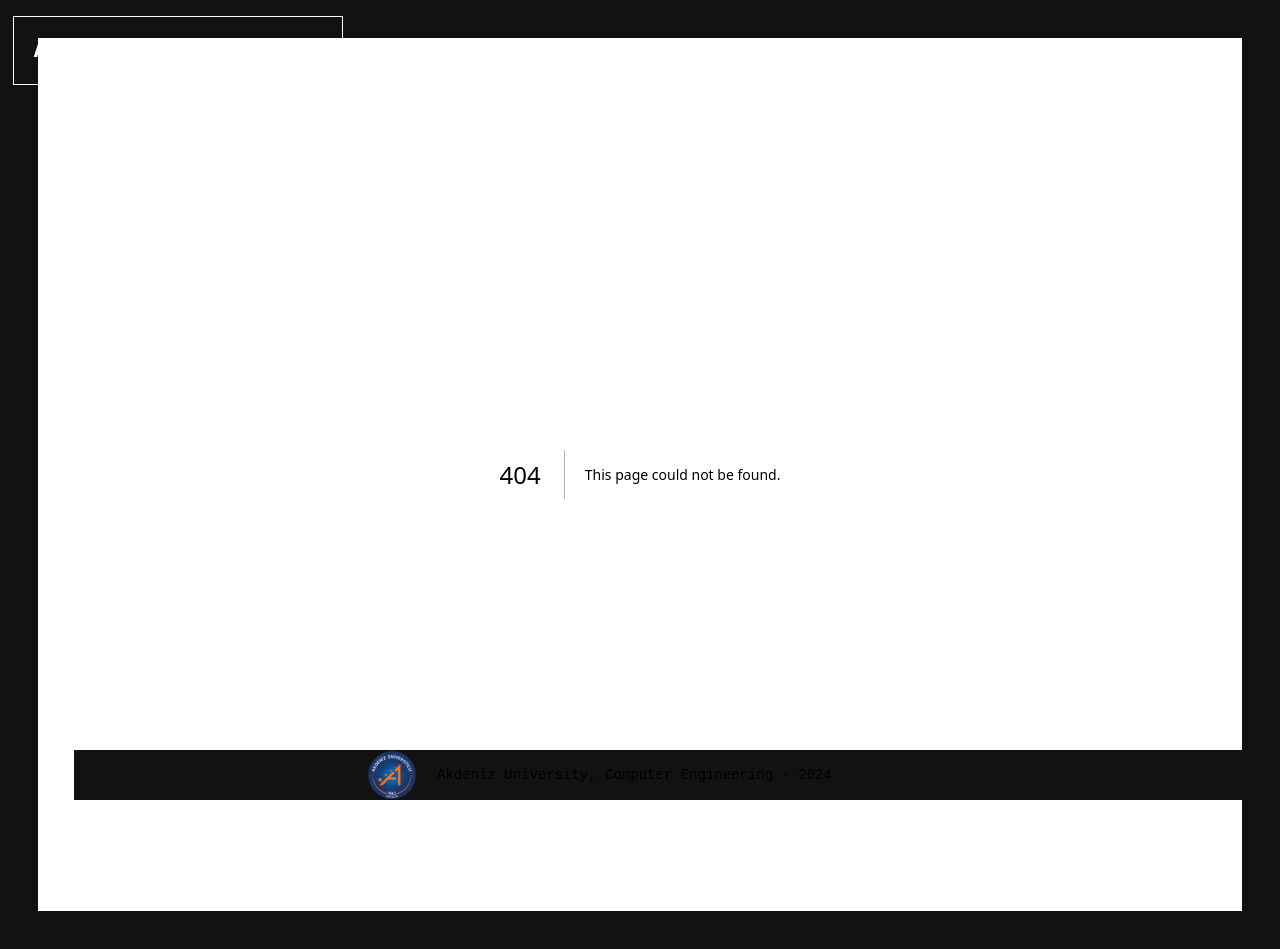
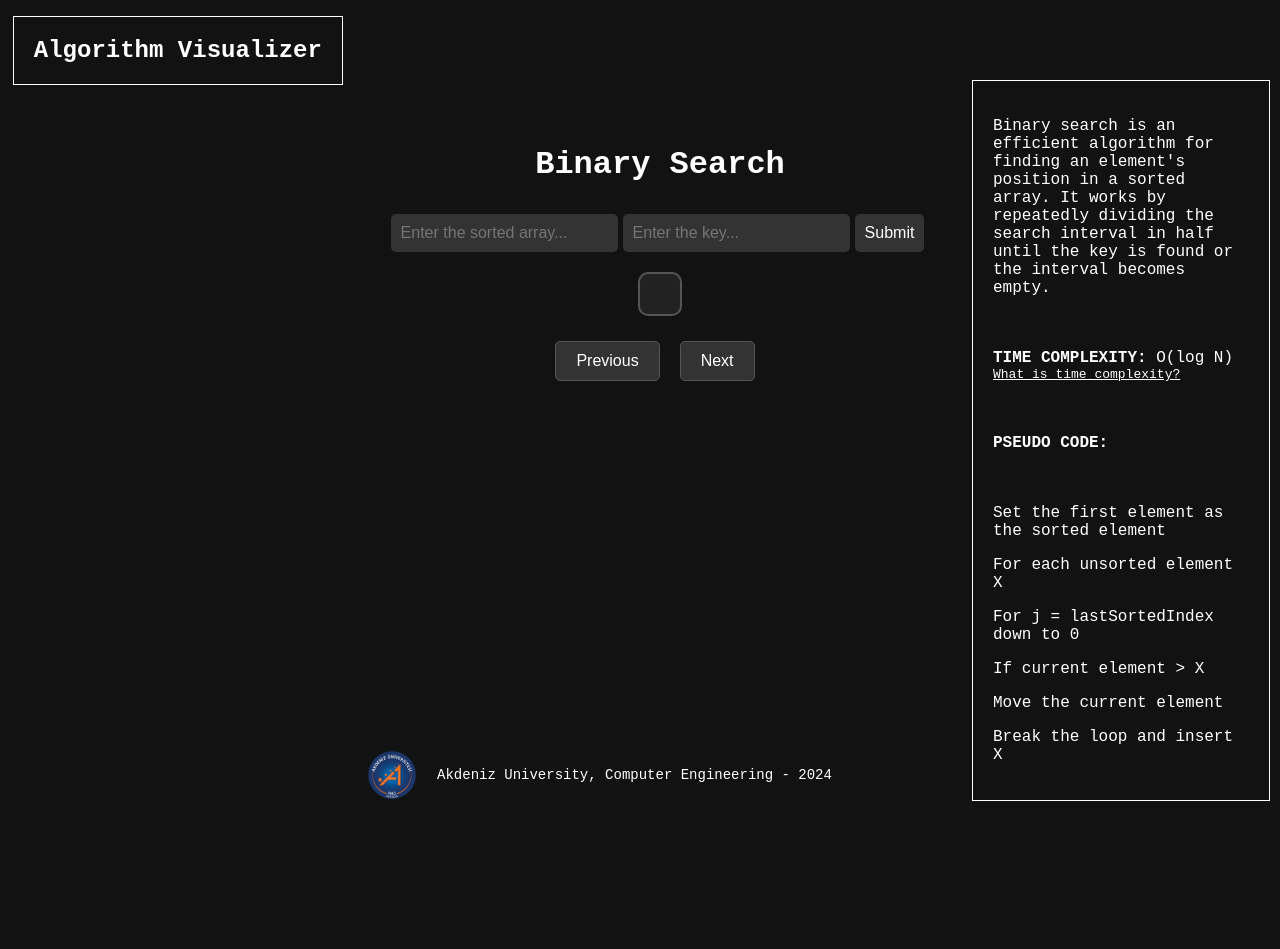
Before and after one commit to durmusgulbahar/algorithm-visualizer, a Next.js app: page /BinarySearchPage in a window 1280 px wide. Before the commit this address had no page. After the commit the page ends 801 px from the top, so only its background shows below. Built offline with nearby package versions, Linux system fonts and the light colour scheme.

Commit message:
add:binary search

```diff
--- /dev/null
+++ b/src/app/BinarySearchPage/page.tsx
@@ -0,0 +1,10 @@
+"use client";
+import BinarySearchVisualizer from "@/src/components/BinarySearch";
+
+export default function InsertionSortPage() {
+  return (
+    <main>
+      <BinarySearchVisualizer />
+    </main>
+  );
+}
--- /dev/null
+++ b/src/components/BinarySearch.tsx
@@ -0,0 +1,176 @@
+import styles from "@/src/styles/InsertionSort.module.css";
+import { useState } from "react";
+import { BinarySearchState } from "../models/binarySearch/BinarySearchState";
+import { binary_search_pseudo } from "../models/binarySearch/BinarySearchPseudo";
+import { getBinarySearch } from "../services/getBinarySearch";
+import ExplainBox from "./ExplainBox";
+import RightSide from "./RightSide";
+export type BinarySearchStatex = {
+    currentListState: number[];
+    high: number;
+    low: number;
+    middle: number;
+    found: boolean;
+    msg: string
+    pseudocode: number;
+  };
+
+
+async function fetchBinarySearch(arr: number[], key: number) {
+  const data = await getBinarySearch(arr, key);
+  const states = await data.json();
+  return states.states;
+}
+
+export default function BinarySearchVisualizer() {
+  // State to hold the sorting states
+  const [searchStates, setSearchStates] = useState<BinarySearchState[]>([]);
+  // State to control the current displayed state
+  const [currentStep, setCurrentStep] = useState(0);
+
+  const [inputArr, setInputArr] = useState("");
+
+  const [key, setKey] = useState("");
+
+  function handleInputChange(event: {
+    target: { value: React.SetStateAction<string> };
+  }) {
+    setInputArr(event.target.value);
+  }
+
+  function handleInputChangeKey(event: {
+    target: { value: React.SetStateAction<string> };
+  }) {
+    setKey(event.target.value);
+  }
+
+  async function getStates() {
+    const arr = inputArr.split(",").map(Number);
+    const k = parseInt(key);
+    const states = await fetchBinarySearch(arr, k);
+    setSearchStates(states);
+  }
+
+  function determineColor(index: number, state: any) {
+    if (index === state.middle && state.found) {
+      return "green";
+    } else if (index === state.middle) {
+      if (state.low === state.high && !state.found) {
+        return "red";
+      } else {
+        return "orange";
+      }
+    } else if (index < state.middle) {
+      return "red";
+    }
+  }
+
+  return (
+    <div
+      style={{
+        display: "flex",
+        flexDirection: "row",
+        width: "100%",
+        height: "100%",
+        padding: "20px",
+
+        justifyContent: "center",
+      }}
+    >
+      <div
+        style={{
+          display: "flex",
+          flexDirection: "column",
+          alignItems: "center",
+          padding: "30px",
+          justifyContent: "center",
+        }}
+      >
+        <h1>Binary Search</h1>
+        <div className="inputArea">
+          <input
+            type="text"
+            placeholder="Enter the sorted array..."
+            value={inputArr}
+            onChange={handleInputChange}
+          />
+          <input
+            type="text"
+            placeholder="Enter the key..."
+            value={key}
+            onChange={handleInputChangeKey}
+          />
+          <button onClick={getStates}>Submit</button>
+        </div>
+
+        <div>
+          <div className={styles.barContainer}>
+            {searchStates[currentStep]?.currentListState.map((value, index) => (
+              <div
+                key={index}
+                className={styles.bar}
+                style={{
+                  backgroundColor: determineColor(
+                    index,
+                    searchStates[currentStep]
+                  ), // Color of the bar
+                }}
+              >
+                {value}
+              </div>
+            ))}
+          </div>
+        </div>
+        <div className={styles.buttonContainer}>
+          <button
+            className={styles.sortButton}
+            onClick={() =>
+              setCurrentStep(currentStep > 0 ? currentStep - 1 : 0)
+            }
+          >
+            Previous
+          </button>
+          <button
+            className={styles.sortButton}
+            onClick={() =>
+              setCurrentStep(
+                currentStep < searchStates.length - 1
+                  ? currentStep + 1
+                  : currentStep
+              )
+            }
+          >
+            Next
+          </button>
+          <br />
+        </div>
+        <p
+          style={{
+            color:
+              currentStep === 0
+                ? "white"
+                : searchStates[currentStep]?.found
+                ? "green"
+                : "red",
+            fontSize: "20px",
+
+            width: "60%",
+            textAlign: "center",
+          }}
+        >
+          {!searchStates[currentStep]?.found &&
+          currentStep === searchStates.length - 1
+            ? `Key not found in the array`
+            : searchStates[currentStep]?.msg}
+        </p>
+      </div>
+
+      <RightSide
+        text="Binary search is an efficient algorithm for finding an element's position in a sorted array. It works by repeatedly dividing the search interval in half until the key is found or the interval becomes empty."
+        complexity="O(log N)"
+        step={searchStates[currentStep]?.pseudocode}
+        pseudo_code={binary_search_pseudo}
+      />
+    </div>
+  );
+}
--- /dev/null
+++ b/src/models/binarySearch/BinarySearchPseudo.ts
@@ -0,0 +1,12 @@
+import { PseudoCode } from "../PseudoCode";
+
+export const binary_search_pseudo: PseudoCode = {
+    pseudo_code: [
+        "Set the first element as the sorted element",
+        "For each unsorted element X",
+        "    For j = lastSortedIndex down to 0",
+        "        If current element > X",
+        "            Move the current element",
+        "    Break the loop and insert X",
+    ],
+};
--- /dev/null
+++ b/src/models/binarySearch/BinarySearchState.ts
@@ -0,0 +1,9 @@
+export type BinarySearchState = {
+    currentListState: number[];
+    high: number;
+    low: number;
+    middle: number;
+    found: boolean;
+    msg: string
+    pseudocode: number;
+  };
--- /dev/null
+++ b/src/services/getBinarySearch.ts
@@ -0,0 +1,13 @@
+const url = "http://localhost:8000/linearSearch"
+
+export async function getBinarySearch(arr: number[], key: number) {
+    const res = await fetch("http://localhost:8000/binary", {
+        method: "POST",
+        headers: {
+        "Content-Type": "application/json",
+        },
+        cache: "no-cache",
+        body: JSON.stringify({ arr, key }),
+    });
+    return res
+}
```
Also changed, not shown: src/app/page.tsx (+10 -0 lines).
